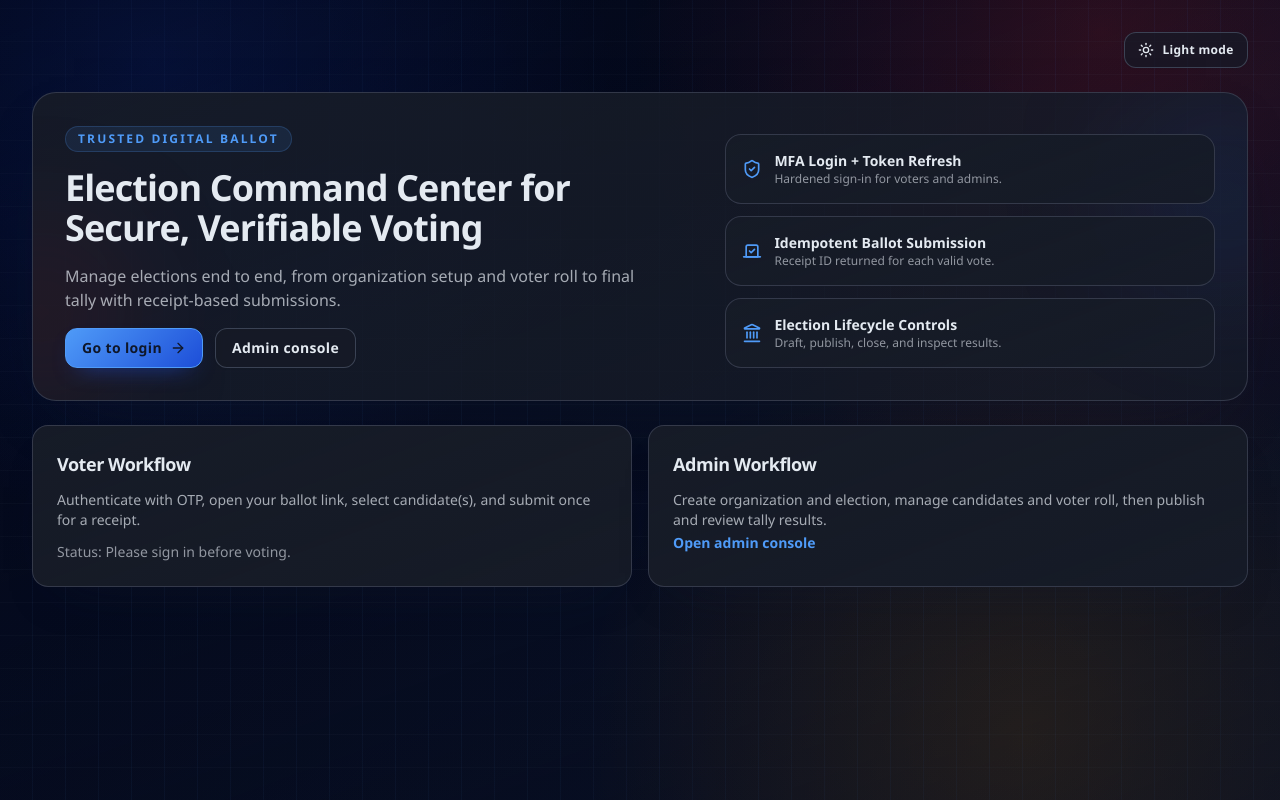
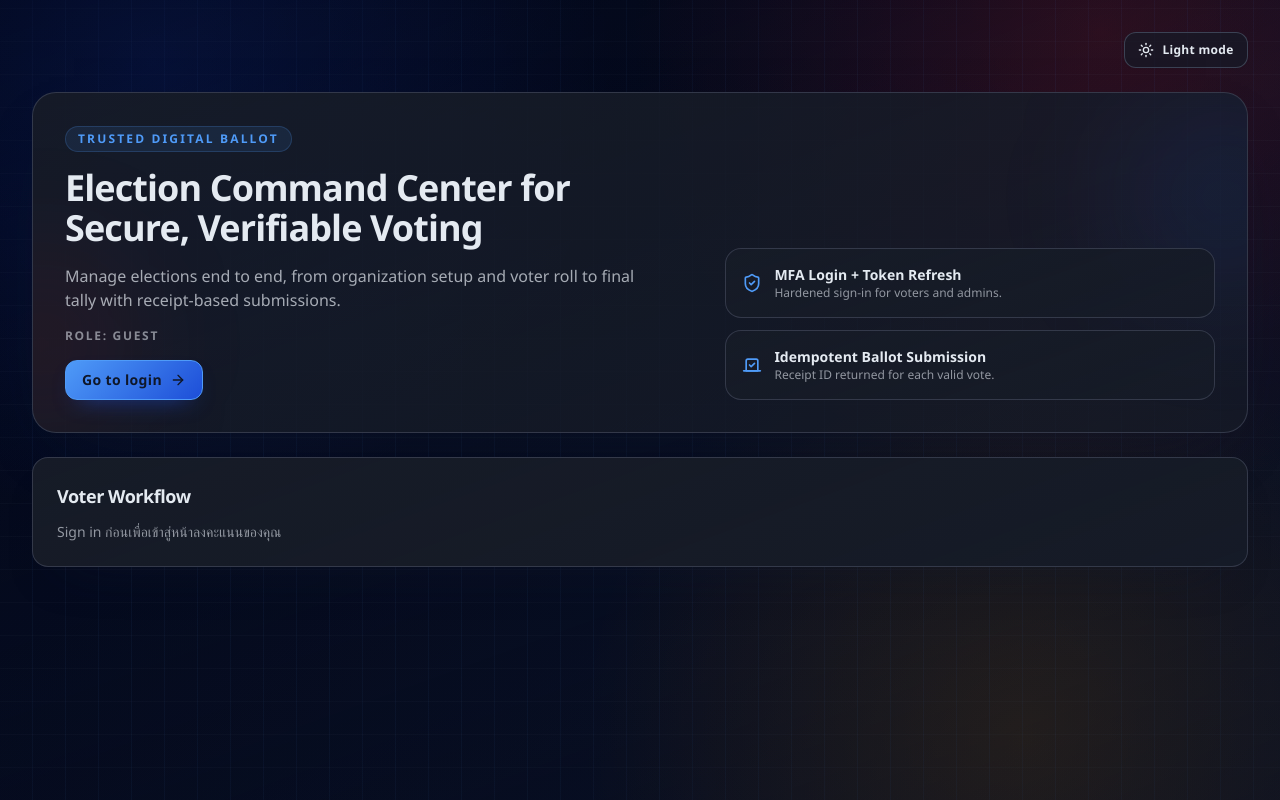
Before and after one commit to meowecho-tech/vote, a Next.js app in the folder apps/frontend/: page / in a window 1280 px wide. Built offline with nearby package versions, Linux system fonts and the light colour scheme.

Commit message:
feat(frontend): tailor home actions for voter and admin roles

```diff
--- a/apps/frontend/app/page.tsx
+++ b/apps/frontend/app/page.tsx
@@ -1,25 +1,59 @@
 "use client";
 
 import Link from "next/link";
-import { useEffect, useState } from "react";
-import { ArrowRight, Landmark, ShieldCheck, Vote } from "lucide-react";
+import { useRouter } from "next/navigation";
+import { FormEvent, useEffect, useState } from "react";
+import { ArrowRight, ShieldCheck, Vote } from "lucide-react";
 
 import { Button } from "@/components/ui/button";
 import { Card } from "@/components/ui/card";
-import { clearAuthTokens, getStoredAccessToken } from "@/lib/auth";
+import { Input } from "@/components/ui/input";
+import {
+  clearAuthTokens,
+  getRoleFromAccessToken,
+  getStoredAccessToken,
+  type UserRole,
+} from "@/lib/auth";
 
 export default function HomePage() {
+  const router = useRouter();
   const [isAuthed, setIsAuthed] = useState(false);
+  const [role, setRole] = useState<UserRole | null>(null);
+  const [electionIdInput, setElectionIdInput] = useState("");
 
   useEffect(() => {
-    setIsAuthed(Boolean(getStoredAccessToken()));
+    const token = getStoredAccessToken();
+    if (!token) {
+      setIsAuthed(false);
+      setRole(null);
+      return;
+    }
+
+    setIsAuthed(true);
+    setRole(getRoleFromAccessToken(token));
   }, []);
 
   function signOut() {
     clearAuthTokens();
     sessionStorage.removeItem("vote_email");
     setIsAuthed(false);
+    setRole(null);
+    setElectionIdInput("");
   }
+
+  function openBallot(event: FormEvent) {
+    event.preventDefault();
+    const electionId = electionIdInput.trim();
+    if (!electionId) {
+      return;
+    }
+
+    router.push(`/voter/elections/${encodeURIComponent(electionId)}`);
+  }
+
+  const isAdmin = role === "admin" || role === "election_officer";
+  const isVoter = role === "voter";
+  const roleLabel = role ? `Role: ${role}` : "Role: guest";
 
   return (
     <main className="space-y-6">
@@ -38,14 +72,17 @@ export default function HomePage() {
               Manage elections end to end, from organization setup and voter roll to final tally with
               receipt-based submissions.
             </p>
+            <p className="text-xs font-semibold uppercase tracking-[0.14em] text-foreground/55">{roleLabel}</p>
             {isAuthed ? (
               <div className="flex flex-wrap gap-3">
+                {isAdmin ? (
                   <Link href="/admin/elections">
                     <Button>
                       Open Console
                       <ArrowRight className="h-4 w-4" />
                     </Button>
                   </Link>
+                ) : null}
                 <Button variant="outline" onClick={signOut}>
                   Sign out
                 </Button>
@@ -57,9 +94,6 @@ export default function HomePage() {
                     Go to login
                     <ArrowRight className="h-4 w-4" />
                   </Button>
-                </Link>
-                <Link href="/admin/elections">
-                  <Button variant="outline">Admin console</Button>
                 </Link>
               </div>
             )}
@@ -80,31 +114,41 @@ export default function HomePage() {
                 <p className="text-xs text-foreground/60">Receipt ID returned for each valid vote.</p>
               </div>
             </Card>
-            <Card className="flex items-center gap-3 p-4">
-              <Landmark className="h-5 w-5 text-primary" />
-              <div>
-                <p className="font-semibold">Election Lifecycle Controls</p>
-                <p className="text-xs text-foreground/60">Draft, publish, close, and inspect results.</p>
-              </div>
-            </Card>
           </div>
         </div>
       </section>
 
-      <div className="grid gap-4 md:grid-cols-2">
+      <div className={`grid gap-4 ${isAdmin ? "md:grid-cols-2" : "md:grid-cols-1"}`}>
         <Card className="fade-up space-y-3">
           <h2 className="text-lg font-semibold tracking-tight">Voter Workflow</h2>
+          {isVoter ? (
+            <>
               <p className="text-sm text-foreground/70">
-            Authenticate with OTP, open your ballot link, select candidate(s), and submit once for a
-            receipt.
+                ใส่ Election ID เพื่อเข้าไปลงคะแนนได้ทันที จากนั้นเลือกผู้สมัครและส่งบัตรโหวตของคุณ
               </p>
-          {isAuthed ? (
-            <p className="text-sm font-medium text-emerald-700 dark:text-emerald-300">Status: Signed in</p>
+              <form onSubmit={openBallot} className="flex flex-col gap-2 sm:flex-row">
+                <Input
+                  placeholder="Election UUID"
+                  value={electionIdInput}
+                  onChange={(event) => setElectionIdInput(event.target.value)}
+                  required
+                />
+                <Button type="submit">Go to ballot</Button>
+              </form>
+              <p className="text-xs text-foreground/60">
+                ตัวอย่างลิงก์โดยตรง: <code>/voter/elections/&lt;election-id&gt;</code>
+              </p>
+            </>
+          ) : isAuthed ? (
+            <p className="text-sm text-foreground/70">
+              บัญชีนี้ไม่ใช่ voter role สำหรับการลงคะแนนเสียง หากต้องการโหวตให้เข้าสู่ระบบด้วย voter account
+            </p>
           ) : (
-            <p className="text-sm text-foreground/60">Status: Please sign in before voting.</p>
+            <p className="text-sm text-foreground/60">Sign in ก่อนเพื่อเข้าสู่หน้าลงคะแนนของคุณ</p>
           )}
         </Card>
 
+        {isAdmin ? (
           <Card className="fade-up space-y-3">
             <h2 className="text-lg font-semibold tracking-tight">Admin Workflow</h2>
             <p className="text-sm text-foreground/70">
@@ -115,6 +159,7 @@ export default function HomePage() {
               Open admin console
             </Link>
           </Card>
+        ) : null}
       </div>
     </main>
   );
```
Lines whose indentation alone changed are shown as unchanged.
